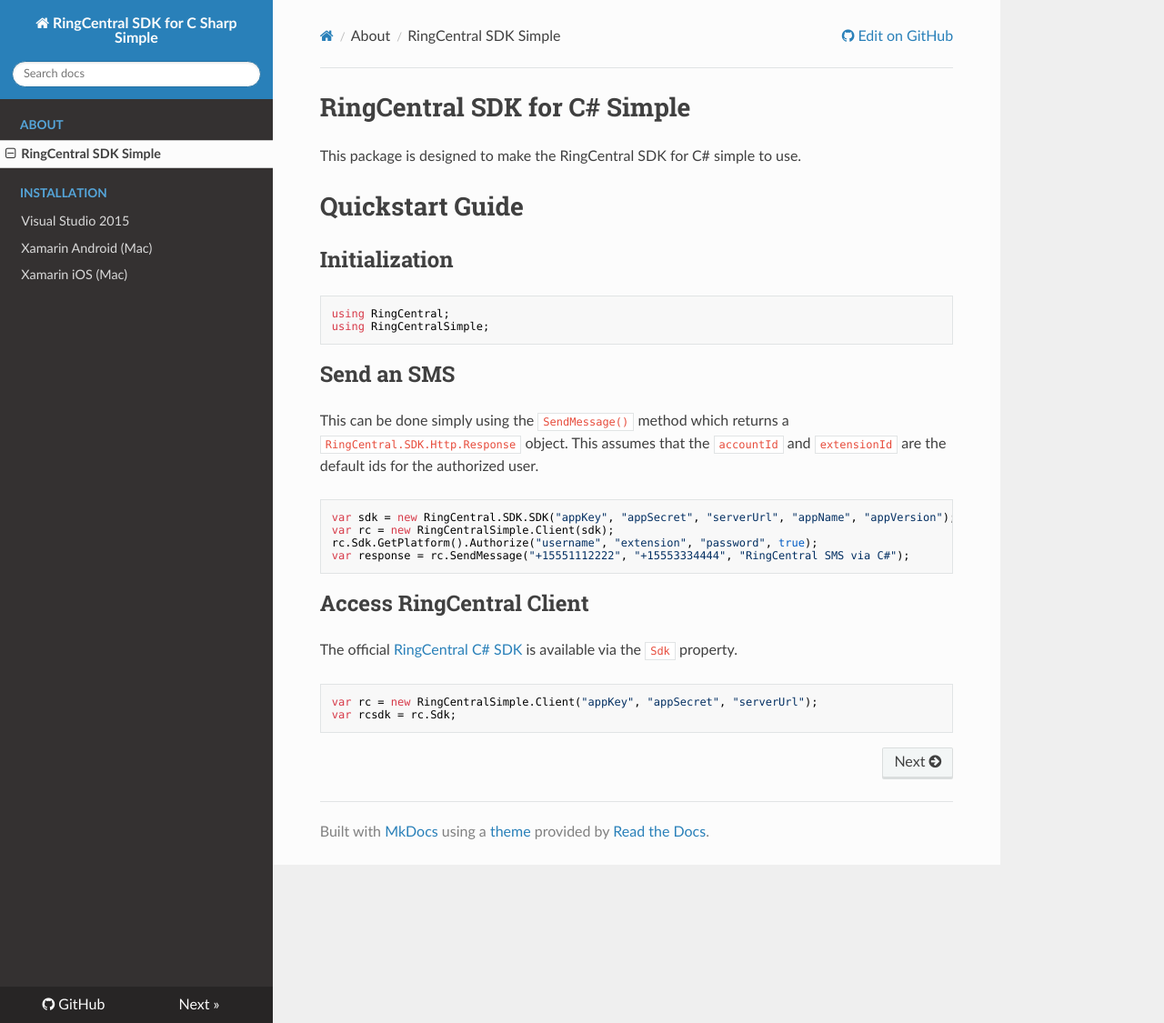
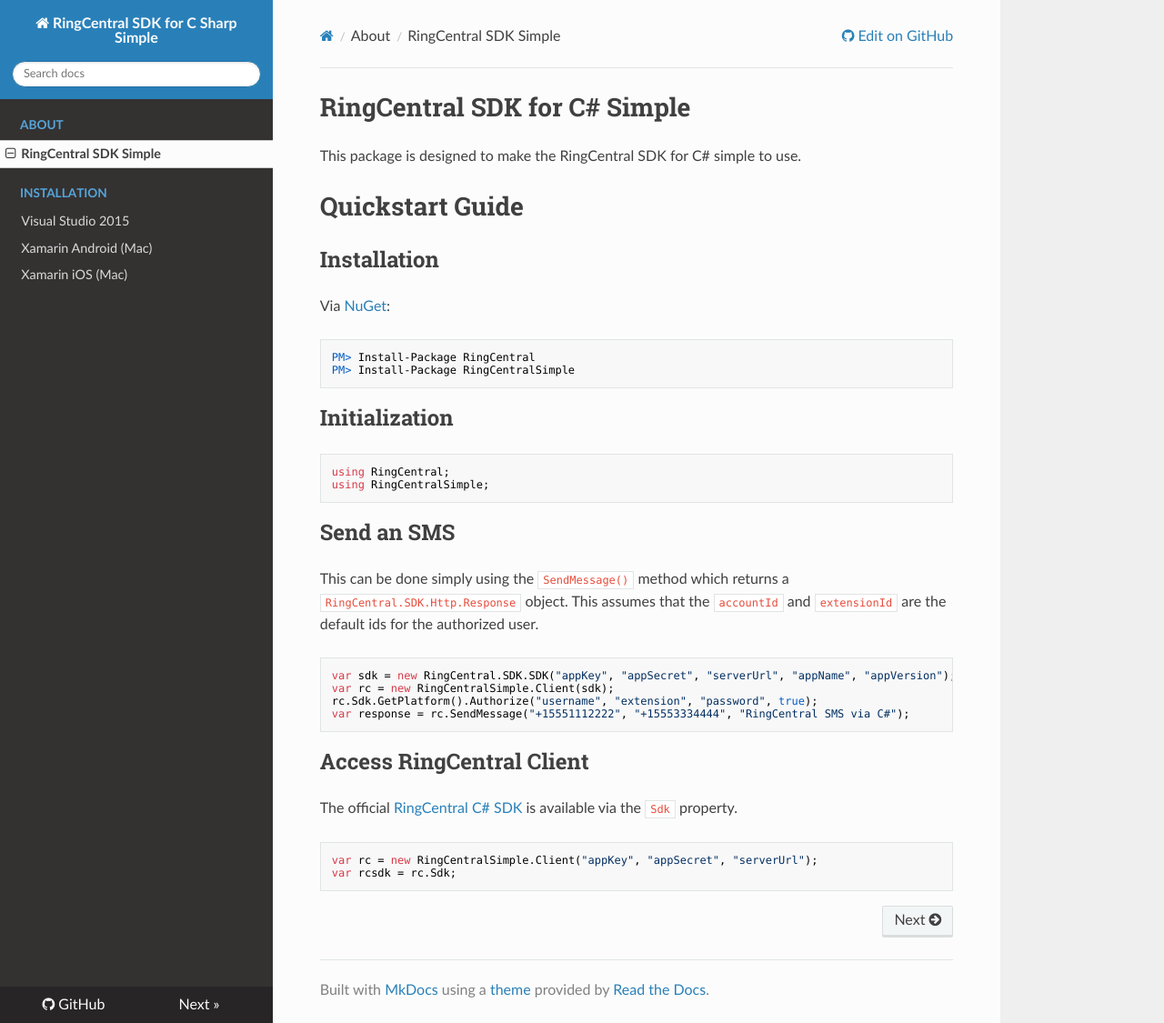
Before and after one commit to grokify/ringcentral-sdk-csharp-simple, an MkDocs documentation site: the page built from docs/index.md, in a window 1280 px wide and 1125 px high. Shown: the whole window at 91% size. Built offline with MkDocs 1.6.1, drawn with Linux system fonts in a browser that asks for light colours; nearby versions of some CDN libraries; old or Windows-style settings are respelled for this version of MkDocs.

Commit message:
update README.md

````diff
--- a/docs/index.md
+++ b/docs/index.md
@@ -3,6 +3,15 @@
 This package is designed to make the RingCentral SDK for C# simple to use.
 
 # Quickstart Guide
+
+## Installation
+
+Via [NuGet](https://www.nuget.org/packages/RingCentralSimple/):
+
+```
+PM> Install-Package RingCentral
+PM> Install-Package RingCentralSimple
+```
 
 ## Initialization
 
````
Also changed, not shown: README.md (+1 -0 lines).
